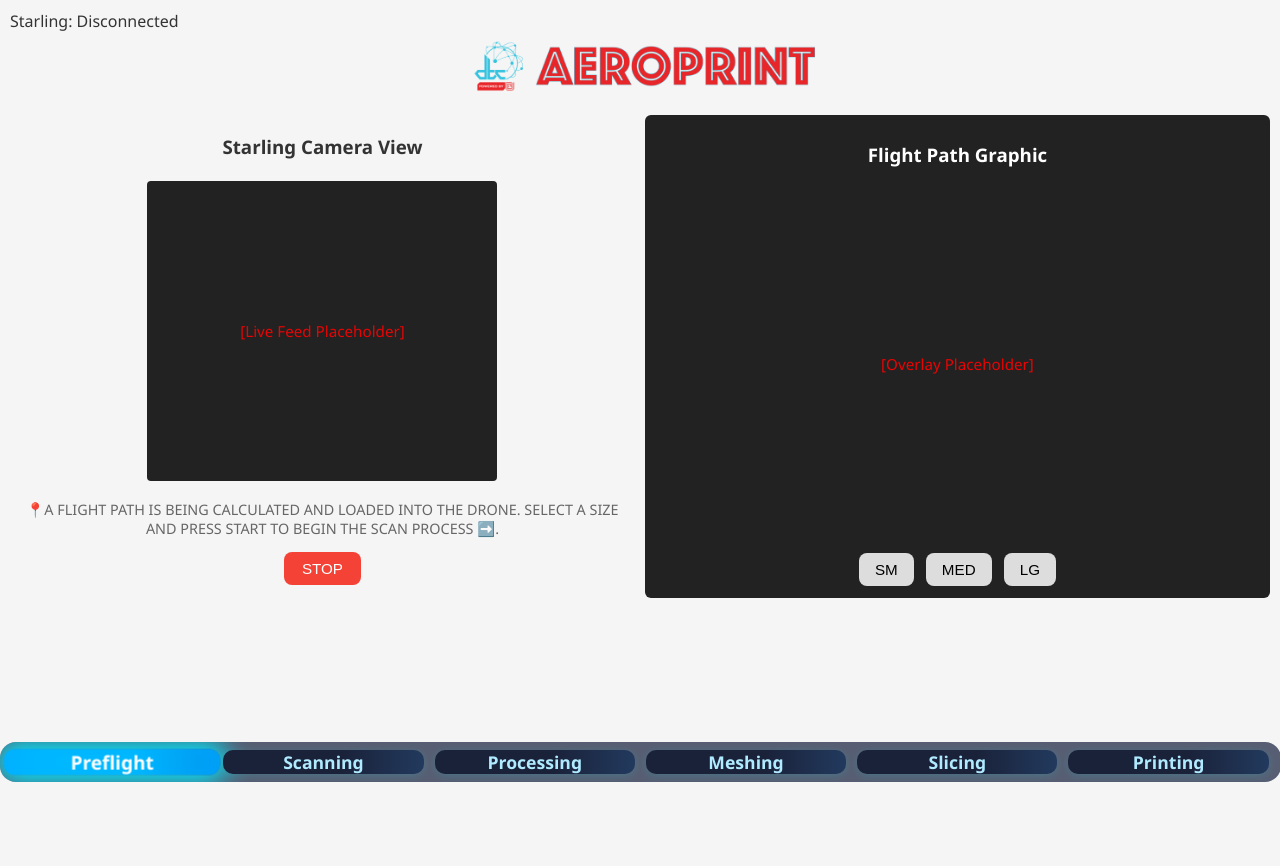
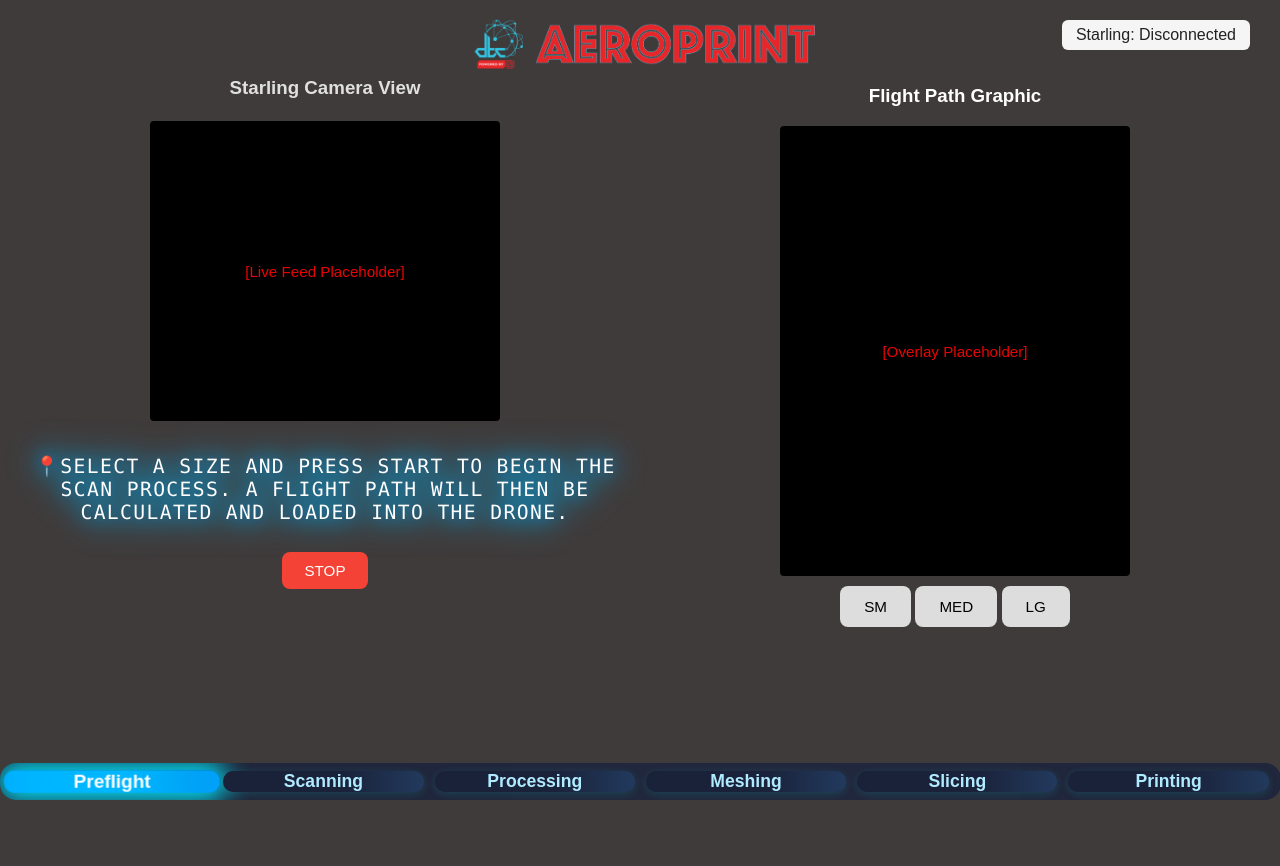
Before and after one commit to Digital-Transformation-Center/aeroprint, a Flask app: page / in a window 1280 px wide. Run offline with Flask 3, Linux system fonts and the light colour scheme; some libraries are stand-ins or nearby versions.

Commit message:
Webapp home page fit

```diff
--- a/command.json
+++ b/command.json
@@ -1 +1 @@
-{"command": "START", "size": "LG", "radius": 3.5}
+{"command": "START", "size": "MED", "radius": 2.0}
--- a/static/css/style.css
+++ b/static/css/style.css
@@ -5,11 +5,11 @@ body, html {
 }
 
 body {
-  font-family: 'Segoe UI', sans-serif;
-  background-color: #f5f5f5;
+  font-family: 'Orbitron', sans-serif;
+  background-color: rgb(63, 59, 59); /* darkish grey */
   margin: 0;
   padding: 10px;
-  color: #333;
+  color: #e0e0e0;
   box-sizing: border-box;
   height: 100vh;
   overflow: hidden;
@@ -24,7 +24,7 @@ body {
 
 .title-banner {
   text-align: center;
-  margin-bottom: 10px;
+  margin-bottom: 1px;
 }
 
 .title-banner img {
@@ -37,7 +37,7 @@ body {
   display: flex;
   justify-content: space-between;
   gap: 7px;
-  margin: 18px 0;
+  margin: 0;
   background: rgba(20, 30, 60, 0.7);
   border-radius: 16px;
   padding: 8px 10px;
@@ -115,9 +115,8 @@ body {
 
 .data-row {
   display: flex;
-  gap: 10px;
   align-items: flex-start;
-  margin-top: 0;
+  margin-top: -25px;
   flex: 1;
   min-height: 0;
 }
@@ -132,7 +131,7 @@ body {
 
 .camera-box {
   height: 300px;
-  background-color: #222;
+  background-color: #000000;
   border-radius: 4px;
   margin-top: 4px;
   display: flex;
@@ -151,13 +150,36 @@ body {
   text-align: center;
 }
 
+.phase-description p {
+  font-family: 'Orbitron', 'Share Tech Mono', 'Consolas', monospace;
+  font-size: 1.23rem;
+  text-transform: uppercase;
+  letter-spacing: 0.07em;
+  color: #fff; /* Changed from #00eaff to white for better icon visibility */
+  background: none; /* Remove gradient so icons and text are clear */
+  -webkit-background-clip: initial;
+  -webkit-text-fill-color: initial;
+  background-clip: initial;
+  filter: drop-shadow(0 0 6px #00eaff) drop-shadow(0 0 2px #0078d4);
+  padding: 10px 0 8px 0;
+  margin: 2 0 8px 0;
+  text-align: center;
+  animation: phaseGlow 2.2s infinite alternate;
+  transition: background 0.5s, color 0.5s;
+}
+
+@keyframes phaseGlow {
+  0% { filter: drop-shadow(0 0 6px #00eaff) drop-shadow(0 0 2px #0078d4);}
+  100% { filter: drop-shadow(0 0 16px #00eaff) drop-shadow(0 0 8px #0078d4);}
+}
+
 .controls {
   text-align: center;
   margin-top: 8px;
 }
 
 #action-btn {
-  padding: 8px 18px;
+  padding: 10px 22px;
   font-size: 0.95rem;
   border: none;
   border-radius: 8px;
@@ -177,7 +199,6 @@ body {
 
 .flight-path {
   width: 50%;
-  background-color: #222;
   color: white;
   padding: 8px;
   border-radius: 6px;
@@ -190,11 +211,11 @@ body {
 }
 
 .path-box {
-  height: 350px;
+  height: 450px;
   overflow: auto;
-  background-color: #222;
+  background-color: #000000;
   border-radius: 4px;
-  margin-top: 4px;
+  margin-top: 1px;
   display: flex;
   align-items: center;
   justify-content: center;
@@ -210,8 +231,7 @@ body {
 }
 
 .size-btn {
-  margin: 4px;
-  padding: 8px 16px;
+  padding: 12px 24px;
   border: none;
   border-radius: 8px;
   font-size: 0.95rem;
@@ -223,3 +243,18 @@ body {
   background-color: #0078D4;
   color: white;
 }
+
+.starling-status-top {
+  position: fixed;
+  top: 20px;
+  right: 30px;
+  font-size: 1em;
+  font-weight: normal;
+  color: #222;
+  background: #f5f5f5;
+  padding: 6px 14px;
+  border-radius: 6px;
+  box-shadow: none;
+  z-index: 300;
+  letter-spacing: normal;
+}
--- a/templates/index.html
+++ b/templates/index.html
@@ -10,7 +10,6 @@
 
     <!-- Starling Status Top Right -->
     <div class="starling-status-top">
-      <div style="font-size: 1.3em; font-weight: bold; position: absolute; top: 20px; right: 30px;"></div>
       Starling: {% if starling %}Connected{% else %}Disconnected{% endif %}
     </div>
 
@@ -108,11 +107,7 @@
         btn.classList.remove("active");
       });
       document.getElementById('btn-' + size).classList.add("active");
-      // Emit to backend
-      socket.emit('send_command', {
-        command: document.getElementById('action-btn').textContent === "STOP" ? "START" : "STOP",
-        size: size
-      });
+      // Do NOT emit any command here!
     }
 
     function simulatePhase(phase) {
@@ -126,16 +121,30 @@
       updatePhaseDescription(phase);
     }
 
-    function updatePhaseDescription(phase) {
+    function typePhaseDescription(text) {
       const descDiv = document.querySelector('.phase-description');
-      if (descDiv) {
+      if (!descDiv) return;
       let p = descDiv.querySelector('p');
       if (!p) {
         p = document.createElement('p');
         descDiv.prepend(p);
       }
-        p.textContent = phaseDescriptions[phase] || "";
+      p.textContent = ""; // Clear previous text
+
+      let i = 0;
+      function type() {
+        if (i < text.length) {
+          p.textContent += text.charAt(i);
+          i++;
+          setTimeout(type, 18); // Adjust speed here (ms per character)
         }
+      }
+      type();
+    }
+
+    function updatePhaseDescription(phase) {
+      const text = phaseDescriptions[phase] || "";
+      typePhaseDescription(text);
     }
 
     socket.on('command_response', data => {
@@ -165,7 +174,7 @@
     });
 
     const phaseDescriptions = {
-      "Preflight": "📍A FLIGHT PATH IS BEING CALCULATED AND LOADED INTO THE DRONE. SELECT A SIZE AND PRESS START TO BEGIN THE SCAN PROCESS ➡️.",
+      "Preflight": "📍SELECT A SIZE AND PRESS START TO BEGIN THE SCAN PROCESS. A FLIGHT PATH WILL THEN BE CALCULATED AND LOADED INTO THE DRONE.",
       "Scanning": "📡 STARLING IS ACTIVELY FLYING THE SET PATH AND COLLECTING 3D SURFACE DATA USING ONBOARD DEPTH SENSORS.",
       "Processing": "🧹 CAPTURED POINT CLOUDS ARE BEING CLEANED AND ALIGNED. NOISE REDUCTION AND FILTERING ARE APPLIED FOR PRECISION GEOMETRY.",
       "Meshing": "🧠 POINT CLOUD DATA IS BEING TRANSFORMED INTO A FULL 3D MESH—BUILDING SURFACE TOPOLOGY FROM FLIGHT SCANS.",
```
Lines whose indentation alone changed are shown as unchanged.
